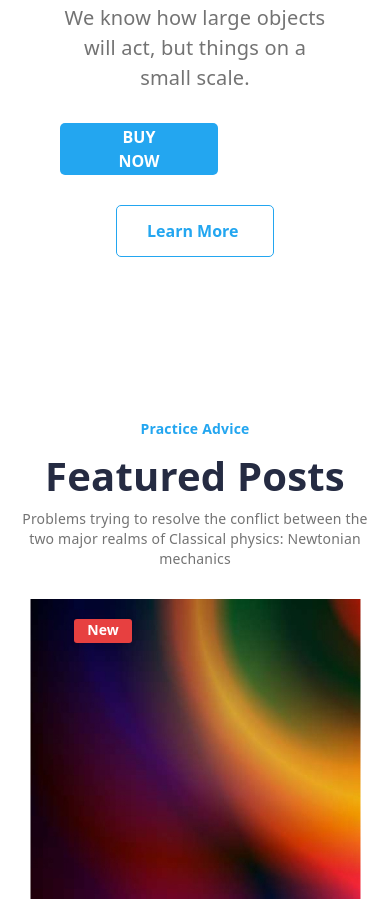
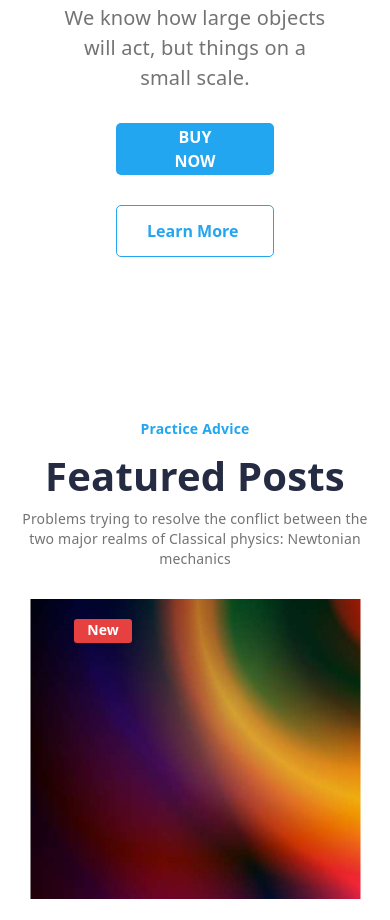
Before and after one commit to Bandage2/example, a plain HTML site: page index.html in a window 390 px wide. Shown: the part 10439-11359 px from the top of the page. Drawn offline with nearby package versions, Linux system fonts and the light colour scheme.

Commit message:
Add files via upload

```diff
--- a/style.css
+++ b/style.css
@@ -1112,10 +1112,10 @@ left: 68px;
 		border: 1px solid #23A6F0;
 		color: #23A6F0;
 	}
-	 .uni-btn
- {
- 	text-align: -moz-center;
- }
+.uni-btn {
+    text-align: -moz-center;
+    text-align: -webkit-center;
+}
  .universe
  {
  	text-align: center;
```
